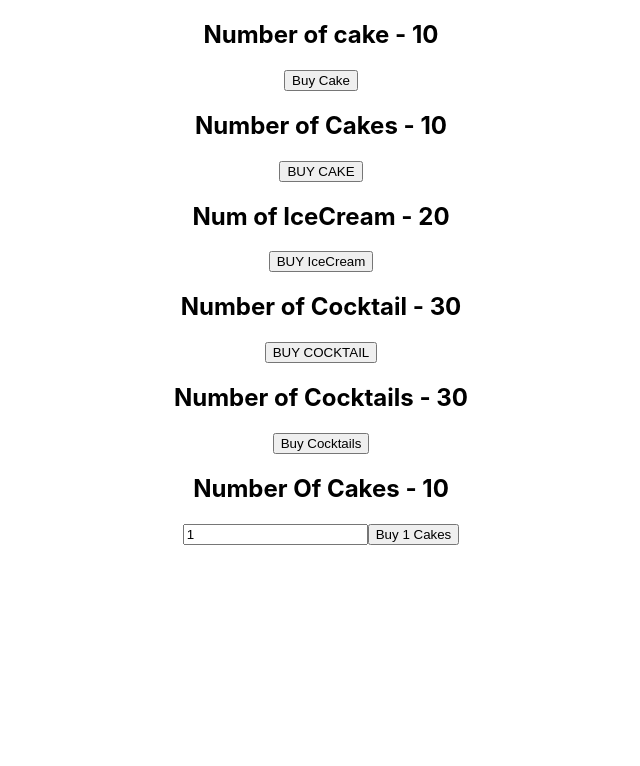
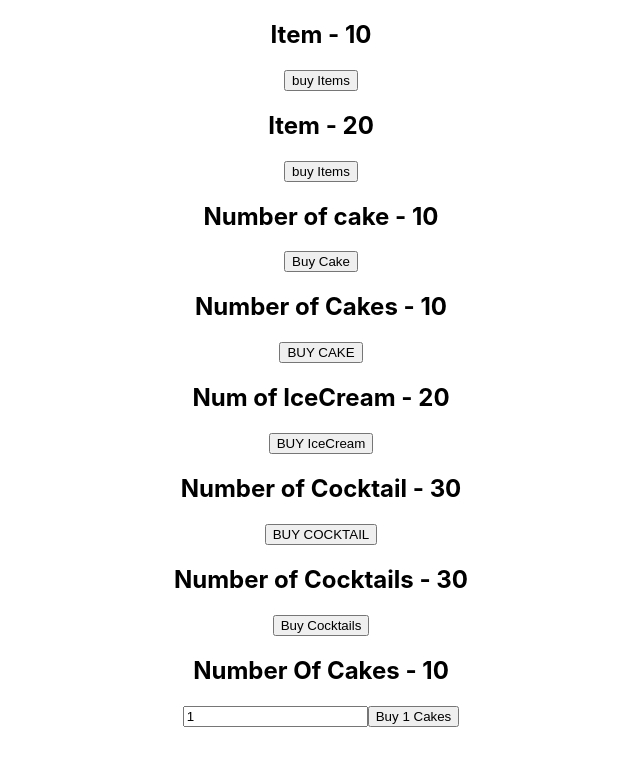
Before and after one commit to Mario-junior95/react-redux, a React (Create React App) app in the folder reactredux/: page / in a window 1280 px wide. Shown: the top 766 px of the page, without its empty margins (319-959 px from the left). Built offline with nearby package versions, Linux system fonts and the light colour scheme.

Commit message:
ownProps

```diff
--- a/reactredux/src/App.js
+++ b/reactredux/src/App.js
@@ -8,11 +8,14 @@
 import CocktailContainer from "./Components/CocktailContainer";
 import HooksCocktailContainer from "./Components/HooksCocktailContainer";
 import NewCakeContainer from "./Components/NewCakeContainer";
+import ItemContainer from "./Components/ItemContainer";
 
 const App = () => {
   return (
     <Provider store={store}>
       <div className="App">
+        <ItemContainer cake />
+        <ItemContainer />
         <CakeContainer />
         <HooksCakeContainer />
         <IceCreamContainer />
--- /dev/null
+++ b/reactredux/src/Components/ItemContainer.js
@@ -0,0 +1,39 @@
+import React from "react";
+import { connect } from "react-redux";
+import { buyCake } from "./redux/Cake/CakeActions";
+import { buyIceCream } from "./redux/IceCream/IceCreamAction";
+
+const ItemContainer = (props) => {
+  return (
+    <div>
+      <h2>Item - {props.item}</h2>
+      <button onClick={props.buyItem}>buy Items</button>
+    </div>
+  );
+};
+
+const mapStateToProps = (state, ownProps) => {
+  const itemState = ownProps.cake
+    ? state.cake.numOfCakes
+    : state.iceCream.numOfIceCream;
+
+  return {
+    item: itemState,
+  };
+};
+
+const mapDispatchToProps = (dispatch, ownProps) => {
+  const itemDispatch = ownProps.cake
+    ? () => {
+        dispatch(buyCake());
+      }
+    : () => {
+        dispatch(buyIceCream());
+      };
+
+  return {
+    buyItem: itemDispatch,
+  };
+};
+
+export default connect(mapStateToProps, mapDispatchToProps)(ItemContainer);
```
Also changed, not shown: reactredux/src/Components/UserContainer.js (added).
